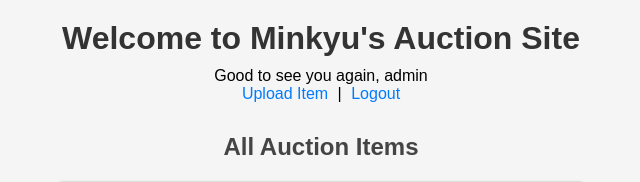
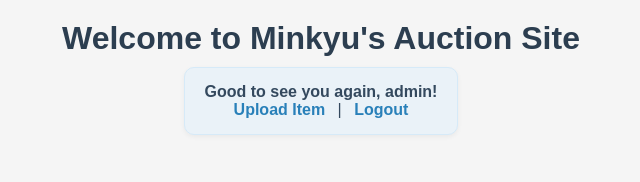
Before and after one commit to minkyu-shim/php-auction-site, a PHP site: page / in a window 1280 px wide. Shown: the top 182 px of the page, without its empty margins (319-959 px from the left). Run offline with PHP 8.4, Linux system fonts and the light colour scheme; a user stored in the database is signed in; data comes from the database, SQL or seed files in the repository.

Commit message:
css change in index.php

```diff
--- a/public/css/index_style.css
+++ b/public/css/index_style.css
@@ -13,10 +13,36 @@ body {
     text-align: center;
 }
 
-/* Header styles */
+/* Welcome header */
 h1 {
-    color: #333;
+    font-size: 32px;
+    color: #2c3e50;
     margin-bottom: 10px;
+}
+
+/* Greeting or auth message container */
+.auth-message {
+    display: inline-block;
+    background-color: #eaf2f8;
+    padding: 15px 20px;
+    border: 1px solid #d6eaf8;
+    border-radius: 10px;
+    box-shadow: 0 2px 5px rgba(0,0,0,0.05);
+    font-size: 16px;
+    color: #34495e;
+    margin-bottom: 20px;
+}
+
+/* Auth links */
+.auth-message a {
+    color: #2980b9;
+    text-decoration: none;
+    font-weight: bold;
+    margin: 0 8px;
+}
+
+.auth-message a:hover {
+    text-decoration: underline;
 }
 
 h2 {
--- a/public/index.php
+++ b/public/index.php
@@ -16,15 +16,16 @@ include '../includes/db.php';
 
 <!--The if statement below is written by ChatGPT-->
 <!--It checks if the user is logged in or not. And displays the appropriate message.-->
-<?php if (isset($_SESSION['user_name'])): ?>
-    <p>
-        Good to see you again, <?php echo $_SESSION['user_name']; ?> <br>
+<div class="auth-message">
+    <?php if (isset($_SESSION['user_name'])): ?>
+        <strong>Good to see you again, <?php echo $_SESSION['user_name']; ?>! </strong> <br>
         <a href="upload_item.php">Upload Item</a> |
         <a href="logout.php">Logout</a>
-    </p>
-<?php else: ?>
-    <p><a href="login.php">Login</a> | <a href="signup.php">Sign Up</a></p>
-<?php endif; ?>
+    <?php else: ?>
+        <a href="login.php">Login</a> |
+        <a href="signup.php">Sign Up</a>
+    <?php endif; ?>
+</div>
 
 
 <h2>All Auction Items</h2>
```
